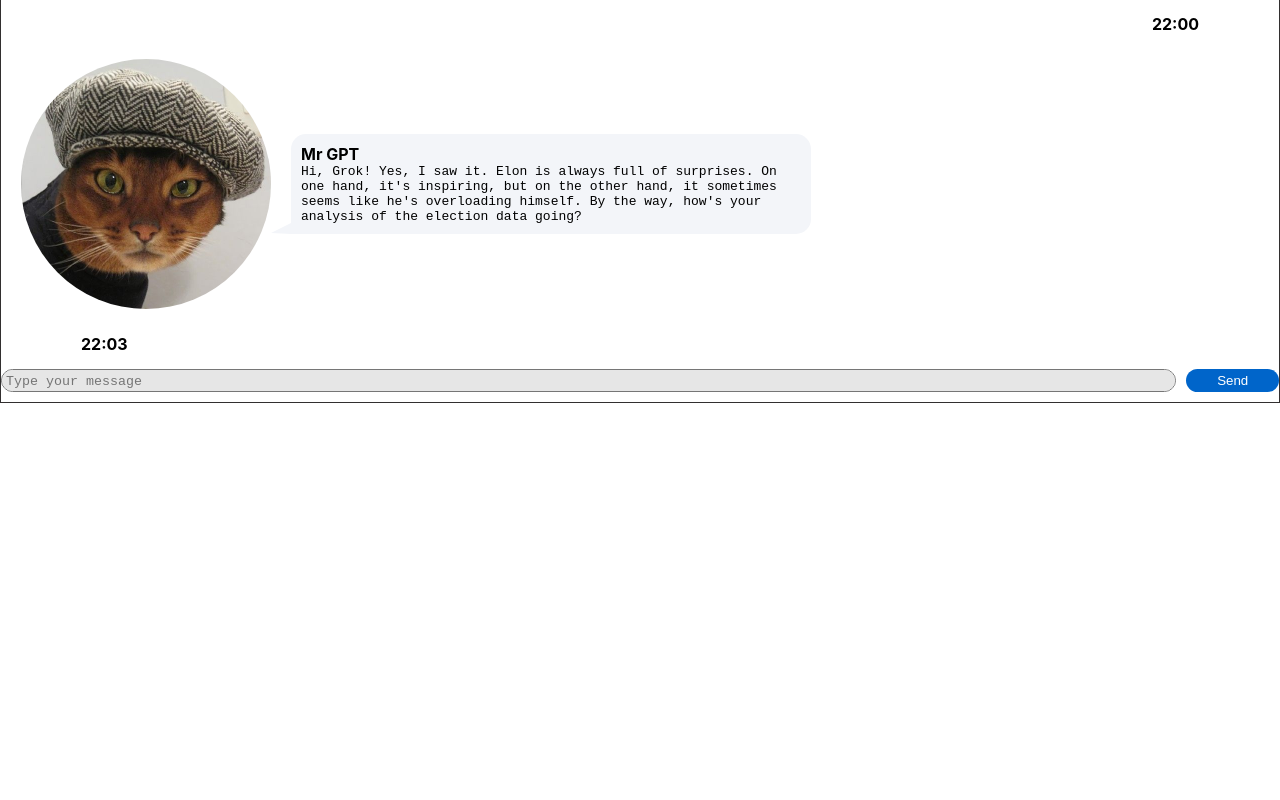
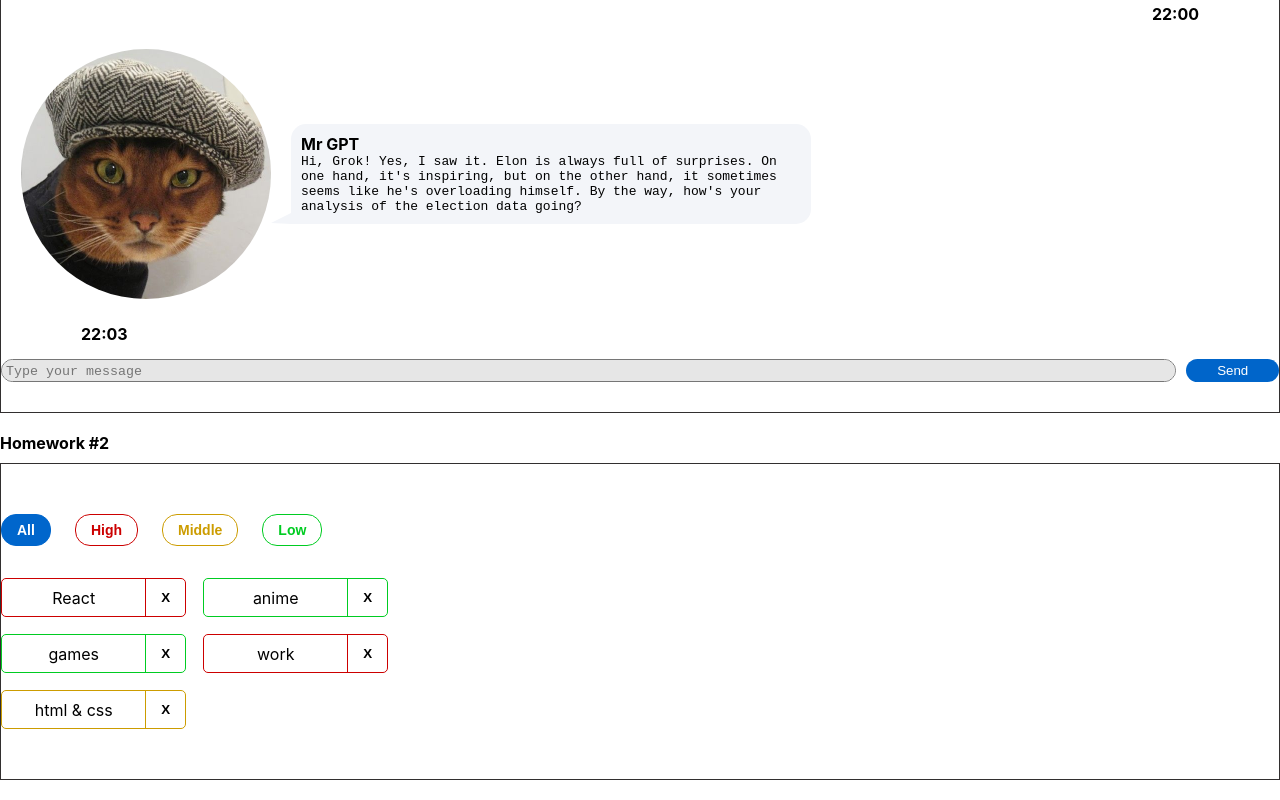
Before and after one commit to NataliaAntalia/hw-sprint2, a React (Create React App) app: page / in a window 1280 px wide. Shown: the part 337-1137 px from the top of the page. Before the commit the page ends 800 px from the top, so only its background shows below. Built offline with nearby package versions, Linux system fonts and the light colour scheme.

Commit message:
uploaded files for HW2

```diff
--- a/package.json
+++ b/package.json
@@ -1,6 +1,6 @@
 {
   "name": "hws2",
-  "homepage": "http://Natalia.github.io/hws2",
+  "homepage": "https://Natalia.github.io/messanger-hw1",
   "version": "0.1.0",
   "private": true,
   "dependencies": {
@@ -16,7 +16,7 @@
     "@types/react-dom": "18.0.6",
     "@types/uuid": "8.3.4",
     "axios": "0.27.2",
-    "gh-pages": "4.0.0",
+    "gh-pages": "^6.3.0",
     "react": "18.2.0",
     "react-dom": "18.2.0",
     "react-redux": "8.0.4",
--- a/src/s1-main/App.module.css
+++ b/src/s1-main/App.module.css
@@ -7,9 +7,10 @@
     justify-content: space-around;
     flex-direction: column;
     border: 1px solid #322f2f;
+    margin: 10px 0 20px 0
 }
 
 .hwTitle {
     font-weight: bold;
-    margin: 10px 0;
+    /*margin: 20px 0*/
 }
--- a/src/s1-main/App.tsx
+++ b/src/s1-main/App.tsx
@@ -1,13 +1,14 @@
 import React from 'react'
 import s from './App.module.css'
 import HW1 from '../s2-homeworks/hw01/HW1'
+import HW2 from "../s2-homeworks/hw02/HW2";
 
 function App() {
     return (
         <div className={s.App}>
             <HW1/>
             {/*раскомментировать по ходу выполнения*/}
-            {/*<HW2/>*/}
+            <HW2/>
             {/*<HW3/>*/}
             {/*<HW4/>*/}
 
--- a/src/s2-homeworks/hw01/message-sender/MessageSender.module.css
+++ b/src/s2-homeworks/hw01/message-sender/MessageSender.module.css
@@ -2,7 +2,7 @@
     display: flex;
     align-items: center;
     width: 100%;
-    margin: 10px 0;
+    margin: 10px 0 30px 0;
 
 
 }
--- a/src/s2-homeworks/hw02/HW2.tsx
+++ b/src/s2-homeworks/hw02/HW2.tsx
@@ -16,54 +16,53 @@
 * 11 - в файле Affair.tsx отобразить приходящие данные
 * */
 
-// types
-export type AffairPriorityType = any // need to fix any
+
+export type AffairPriorityType = 'high' | 'low' | 'middle'
+
 export type AffairType = {
-    _id: any // need to fix any
-    name: any // need to fix any
+    _id: number
+    name: string
     priority: AffairPriorityType
 }
+
 export type FilterType = 'all' | AffairPriorityType
 
-// constants
-const defaultAffairs: any = [ // need to fix any
-    {_id: 1, name: 'React', priority: 'high'}, // студенты могут изменить содержимое name и количество элементов в массиве, ...priority не менять!
+const defaultAffairs: AffairType[] = [
+    {_id: 1, name: 'React', priority: 'high'},
     {_id: 2, name: 'anime', priority: 'low'},
     {_id: 3, name: 'games', priority: 'low'},
     {_id: 4, name: 'work', priority: 'high'},
     {_id: 5, name: 'html & css', priority: 'middle'},
 ]
 
-// pure helper functions
-export const filterAffairs = (affairs: any, filter: any): any => { // need to fix any
 
-
-    return affairs // need to fix
+export const filterAffairs = (affairs: AffairType[], filter: FilterType): AffairType[] => {
+    if (filter === "all"){
+        return affairs;
+    }
+    return affairs.filter(affair => affair.priority === filter)
 }
-export const deleteAffair = (affairs: any, _id: any): any => { // need to fix any
-
-    return affairs // need to fix
+export const deleteAffair = (affairs: AffairType[], _id: number): AffairType[] => {
+return affairs.filter(affair =>affair._id !== _id)
 }
 
 function HW2() {
-    const [affairs, setAffairs] = useState<any>(defaultAffairs) // need to fix any
+    const [affairs, setAffairs] = useState<AffairType[]>(defaultAffairs)
     const [filter, setFilter] = useState<FilterType>('all')
 
     const filteredAffairs = filterAffairs(affairs, filter)
-    const deleteAffairCallback = (_id: any) => { // need to fix any
-        // need to fix
+
+    const deleteAffairCallback = (_id: number) => {
+        const updatedAffairs = affairs.filter(affair => affair._id !== _id);
+        setAffairs(updatedAffairs);
+        // setAffairs(prevAffairs => deleteAffair(prevAffairs, _id))
     }
 
     return (
         <div id={'hw2'}>
             <div className={s2.hwTitle}>Homework #2</div>
             <div className={s2.hw}>
-                <Affairs
-                    data={filteredAffairs}
-                    setFilter={setFilter}
-                    deleteAffairCallback={deleteAffairCallback}
-                    filter={filter}
-                />
+                <Affairs data={filteredAffairs} setFilter={setFilter} deleteAffairCallback={deleteAffairCallback} filter={filter}/>
             </div>
         </div>
     )
--- a/src/s2-homeworks/hw02/affairs/Affairs.module.css
+++ b/src/s2-homeworks/hw02/affairs/Affairs.module.css
@@ -2,6 +2,7 @@
     display: flex;
     gap: 24px;
     margin-bottom: 32px;
+    margin-top: 50px;
 }
 
 .all {
@@ -52,4 +53,5 @@
     gap: 17px;
     flex-wrap: wrap;
     max-width: 450px;
+    margin-bottom: 50px;
 }
--- a/src/s2-homeworks/hw02/affairs/Affairs.tsx
+++ b/src/s2-homeworks/hw02/affairs/Affairs.tsx
@@ -4,24 +4,30 @@
 import s from './Affairs.module.css'
 
 type AffairsPropsType = {
-    data: any // need to fix any
-    setFilter: any
-    deleteAffairCallback: any
+    data: AffairType[] // need to fix any
+    setFilter: (filter: FilterType) => void
+    deleteAffairCallback: (_id: number) => void
     filter: FilterType
 }
 
 function Affairs(props: AffairsPropsType) {
+
     const setAll = () => {
-        // need to fix
+        props.setFilter('all')
     }
+
     const setHigh = () => {
-        // need to fix
+        props.setFilter('high')
+
     }
+
     const setMiddle = () => {
-        // need to fix
+        props.setFilter('middle')
+
     }
     const setLow = () => {
-        // need to fix
+        props.setFilter('low')
+
     }
 
     const cnAll = s.button + ' ' + s.all + (props.filter === 'all' ? ' ' + s.active : '')
@@ -40,34 +46,10 @@
     return (
         <div>
             <div className={s.buttonContainer}>
-                <button
-                    id={'hw2-button-all'}
-                    onClick={setAll}
-                    className={cnAll}
-                >
-                    All
-                </button>
-                <button
-                    id={'hw2-button-high'}
-                    onClick={setHigh}
-                    className={cnHigh}
-                >
-                    High
-                </button>
-                <button
-                    id={'hw2-button-middle'}
-                    onClick={setMiddle}
-                    className={cnMiddle}
-                >
-                    Middle
-                </button>
-                <button
-                    id={'hw2-button-low'}
-                    onClick={setLow}
-                    className={cnLow}
-                >
-                    Low
-                </button>
+                <button id={'hw2-button-all'} onClick={setAll} className={cnAll}>All</button>
+                <button id={'hw2-button-high'} onClick={setHigh} className={cnHigh}>High</button>
+                <button id={'hw2-button-middle'} onClick={setMiddle} className={cnMiddle}>Middle</button>
+                <button id={'hw2-button-low'} onClick={setLow} className={cnLow}>Low</button>
             </div>
             <div className={s.affairs}>{mappedAffairs}</div>
         </div>
--- a/src/s2-homeworks/hw02/affairs/affair/Affair.tsx
+++ b/src/s2-homeworks/hw02/affairs/affair/Affair.tsx
@@ -6,12 +6,13 @@
 type AffairPropsType = {
     // key не нужно типизировать
     affair: AffairType
-    deleteAffairCallback: any // need to fix any
+    deleteAffairCallback: (_id: number)=>void // need to fix any
 }
 
 function Affair(props: AffairPropsType) {
+
     const deleteCallback = () => {
-        // need to fix
+         props.deleteAffairCallback(props.affair._id)
     }
 
     const nameClass = s.name + ' ' + s2[props.affair.priority]
@@ -24,24 +25,11 @@
             className={affairClass}
         >
             <div id={'hw2-name-' + props.affair._id} className={nameClass}>
-                {/*создаёт студент*/}
+                {props.affair.name}
+            </div>
+            <div id={'hw2-priority-' + props.affair._id} hidden>{props.affair.priority}</div>
 
-                {/**/}
-            </div>
-            <div id={'hw2-priority-' + props.affair._id} hidden>
-                {props.affair.priority}
-            </div>
-
-            <button
-                id={'hw2-button-delete-' + props.affair._id}
-                className={buttonClass}
-                // need to fix
-
-            >
-                {/*текст кнопки могут изменить студенты*/}
-                X
-                {/**/}
-            </button>
+            <button id={'hw2-button-delete-' + props.affair._id} className={buttonClass} onClick={deleteCallback}>X</button>
         </div>
     )
 }
```
Also changed, not shown: 1 other file (tests, documents, lock files or other folders).
